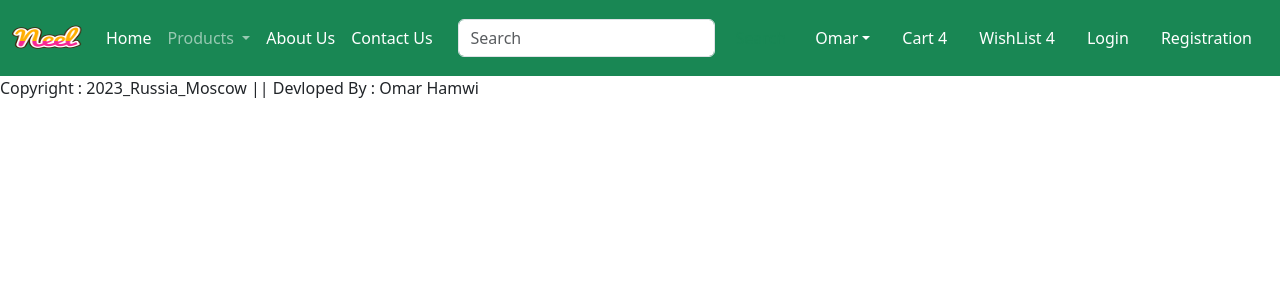
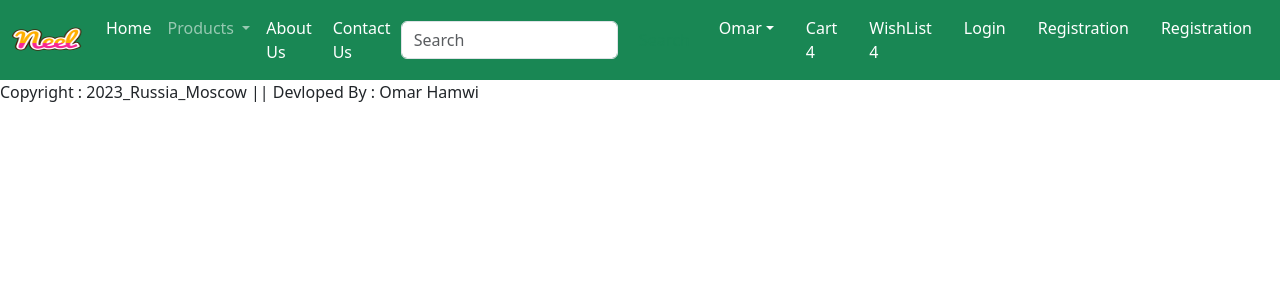
Before and after one commit to omar-hamwi/Django-Ecommerce-App, a Django app: page / in a window 1280 px wide. Shown: the top 300 px of the page. Run offline with Django 4.2, Linux system fonts and the light colour scheme.

Commit message:
some change

```diff
--- a/cards/templates/cards/base.html
+++ b/cards/templates/cards/base.html
@@ -79,7 +79,9 @@
                 <li class="nav-item mx-2">
                   <a href="#" class="nav-link text-white ">Registration</a>
                 </li>
-
+                <li class="nav-item mx-2">
+                  <a href="#" class="nav-link text-white ">Registration</a>
+                </li>
           </ul>
         </div>
       </nav>
```
